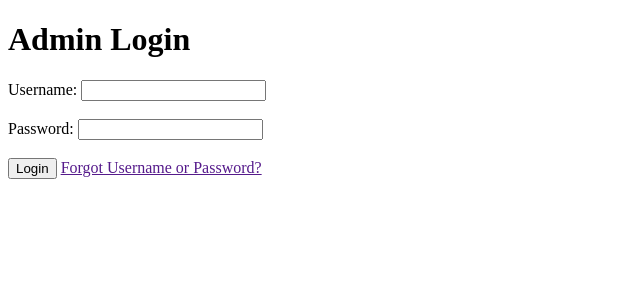
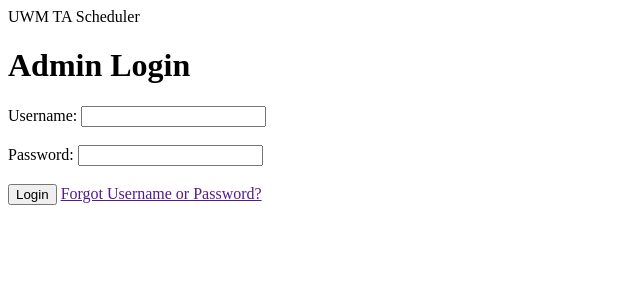
Before and after one commit to Hossai25/801-1-Sprint-Group, a Django app: page / in a window 1280 px wide. Shown: the top 300 px of the page, without its empty margins (0-640 px from the left). Run offline with Django 4.2, Linux system fonts and the light colour scheme.

Commit message:
Update master.html
Added placeholder header.

```diff
--- a/djangoproject/templates/master.html
+++ b/djangoproject/templates/master.html
@@ -5,6 +5,11 @@
     <title>{% block title %}{% endblock %}</title>
     <link rel="stylesheet" href="">
 </head>
+<header>
+    <div class="container">
+        UWM TA Scheduler
+    </div>
+</header>
 <body>
 
 {% block content %}
```
